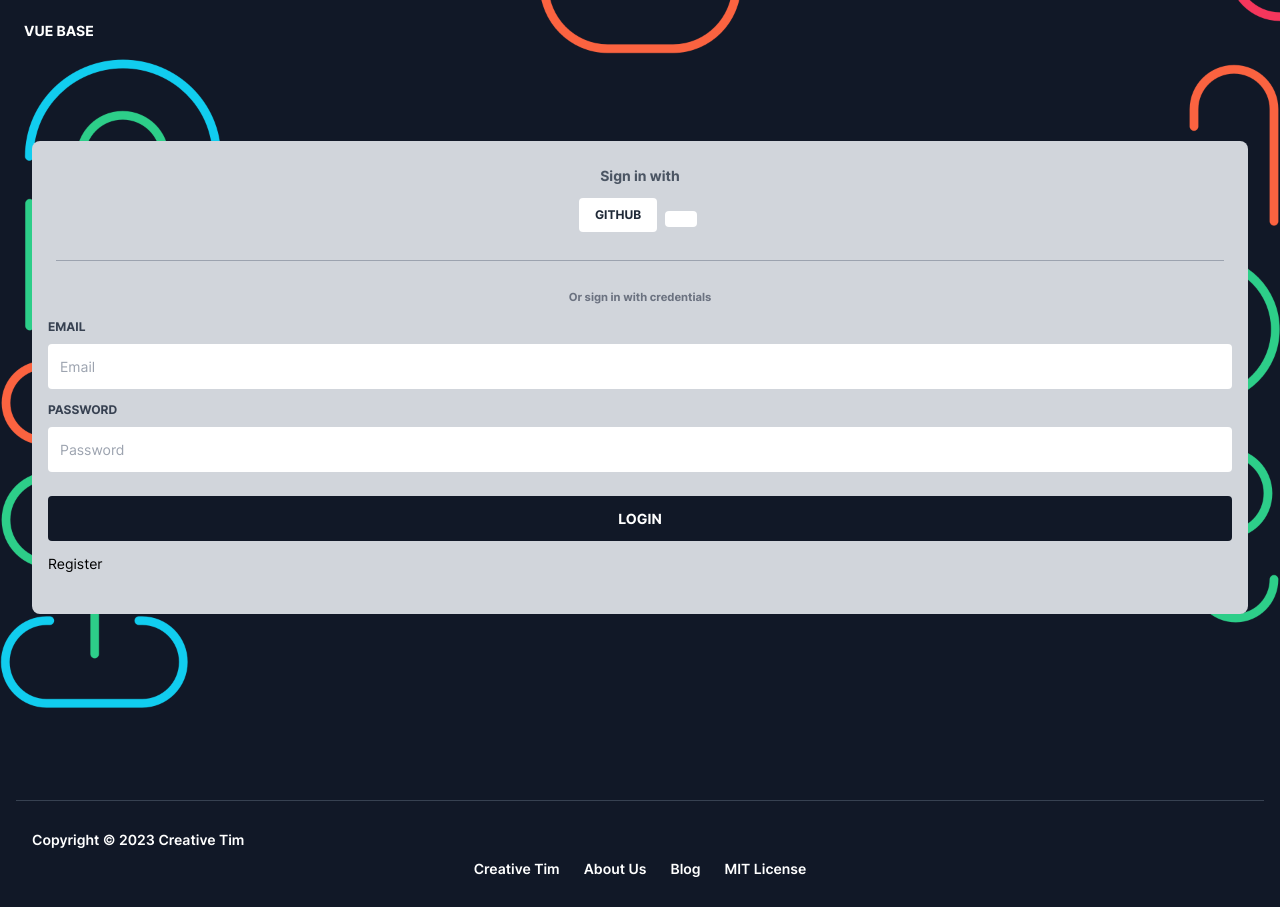
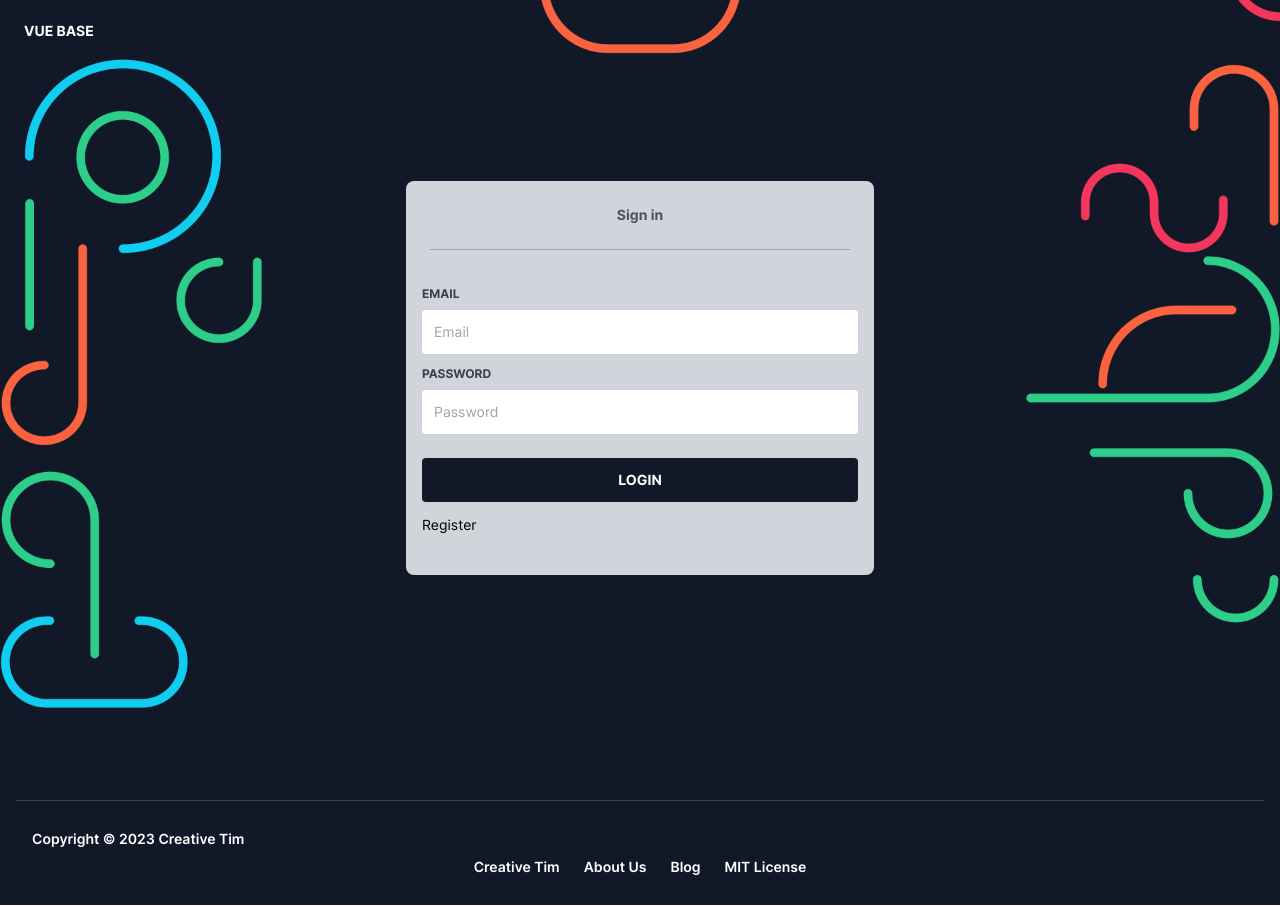
Before and after one commit to hieplangsen/farm-shop, a Vue app in the folder vue-3-base-typescript/: page /login in a window 1280 px wide. Built offline with nearby package versions, Linux system fonts and the light colour scheme.

Commit message:
fix some bug

```diff
--- a/vue-3-base-typescript/src/layout/HeaderNotAuth.vue
+++ b/vue-3-base-typescript/src/layout/HeaderNotAuth.vue
@@ -5,6 +5,7 @@ import { useRouter } from "vue-router";
 
 const userStore = useUserStore();
 const router = useRouter();
+import {removeAccessToken} from "@/composables/useLocalStorage"
 
 onMounted(async () => {
 	try {
@@ -15,6 +16,12 @@ onMounted(async () => {
 		console.log("1");
 	}
 });
+
+const logoutBtn = () => {
+	removeAccessToken()
+	router.push('/login')
+}
+
 </script>
 
 <template>
@@ -32,12 +39,12 @@ onMounted(async () => {
 			<div className="h-[40px] flex items-center gap-1">
 				<img className="max-h-[40px] w-[30px]" src="@/assets/svg/user.svg" alt="" />
 				<div className="flex flex-col items-center">
-					<div v-if="userStore && userStore.userCurrent && Object.keys(userStore.userCurrent).length" className="cursor-pointer hover:underline" @click="router.push('/login')">
+					<div v-if="userStore && userStore.userCurrent && Object.keys(userStore.userCurrent).length" className="cursor-pointer hover:underline" @click="logoutBtn">
 						{{ userStore.userCurrent.email }}
 					</div>
 					<div v-else @click="router.push('/login')" className="cursor-pointer">Đăng nhập/ Đăng ký</div>
 
-					<div className="cursor-pointer hover:underline">Tài khoản của tôi</div>
+					<div v-if="userStore && userStore.userCurrent && Object.keys(userStore.userCurrent).length" className="cursor-pointer hover:underline"> {{userStore.userCurrent.token}} coin</div>
 				</div>
 			</div>
 			<div className="cursor-pointer hover:underline h-[40px] flex items-center gap-1">
--- a/vue-3-base-typescript/src/views/auth/Login.vue
+++ b/vue-3-base-typescript/src/views/auth/Login.vue
@@ -63,36 +63,20 @@ const handleLogin = async () => {
 				></div>
 				<div class="container mx-auto px-4 h-full">
 					<div class="flex content-center items-center justify-center h-full">
-						<div class="w-full lg:w-4/12 px-4">
+						<div class="w-[500px] px-4">
 							<div class="relative flex flex-col min-w-0 break-words w-full mb-6 shadow-lg rounded-lg bg-gray-300 border-0">
 								<div class="rounded-t mb-0 px-6 py-6">
 									<div class="text-center mb-3">
-										<h6 class="text-gray-600 text-sm font-bold">Sign in with</h6>
+										<h6 class="text-gray-600 text-sm font-bold">Sign in</h6>
 									</div>
 									<div class="btn-wrapper text-center">
-										<button
-											class="bg-white active:bg-gray-100 text-gray-800 px-4 py-2 rounded outline-none focus:outline-none mr-2 mb-1 uppercase shadow hover:shadow-md inline-flex items-center font-bold text-xs"
-											type="button"
-											style="transition: all 0.15s ease 0s"
-											disabled
-										>
-											<!-- <img alt="..." class="w-5 mr-1" src="src/assets/svg/github.svg" /> -->
-											<div>Github</div>
-										</button>
-										<button
-											class="bg-white active:bg-gray-100 text-gray-800 px-4 py-2 rounded outline-none focus:outline-none mr-1 mb-1 uppercase shadow hover:shadow-md inline-flex items-center font-bold text-xs"
-											type="button"
-											disabled
-											style="transition: all 0.15s ease 0s"
-										>
-											<!-- <img alt="..." class="w-5 mr-1" src="src/assets/svg/google.svg" />Google -->
-										</button>
+
 									</div>
 									<hr class="mt-6 border-b-1 border-gray-400" />
 								</div>
 								<div class="flex-auto px-4 lg:px-10 py-10 pt-0">
 									<div class="text-gray-500 text-center mb-3 font-bold">
-										<small>Or sign in with credentials</small>
+
 									</div>
 									<form>
 										<div v-if="!isLogin" class="relative w-full mb-3">
--- a/vue-3-base-typescript/src/views/layoutNotAuth/DetailNotAuth.vue
+++ b/vue-3-base-typescript/src/views/layoutNotAuth/DetailNotAuth.vue
@@ -50,7 +50,10 @@ const rateOn = async () => {
 		<div class="flex flex-col gap-2">
 			<textarea v-model="desRate" class="outline-none border border-[#eee] w-[500px] h-[100px] p-2" placeholder="nhập đánh giá" />
 			<!-- <input type="file" /> -->
+			<div v-if="userStore && userStore.userCurrent && Object.keys(userStore.userCurrent).length">
 			<button @click="rateOn" type="button" class="border bg-green-400 p-2 rounded-lg w-[100px] mx-auto">Xác nhận</button>
+			 </div>
+			 <div @click="router.push('/login')" v-else type="button" class="border bg-green-400 p-2 rounded-lg w-[200px] mx-auto flex justify-center text-white cursor-pointer"> Đăng nhập để đánh giá </div>
 		</div>
 	</div>
 	<FooterNotAuth />
--- a/vue-3-base-typescript/src/views/layoutNotAuth/HomeNotAuth.vue
+++ b/vue-3-base-typescript/src/views/layoutNotAuth/HomeNotAuth.vue
@@ -59,15 +59,15 @@ getData();
 					<img className="w-4" src="@/assets/svg/down.svg" />
 				</div>
 				<div className="text-base font-semibold text-primary cursor-pointer uppercase hover:underline flex items-center gap-2">
-					Danh sách đánh giá xấu
+					Từ chối kiểm duyệt
 					<img className="w-4" src="@/assets/svg/down.svg" />
 				</div>
-				<div className="text-base font-semibold text-primary cursor-pointer uppercase hover:underline flex items-center gap-2">
-					Danh sách chờ đánh giá
+				<div @click="router.push('list-pending')" className="text-base font-semibold text-primary cursor-pointer uppercase hover:underline flex items-center gap-2">
+					Chờ kiểm duyệt
 					<img className="w-4" src="@/assets/svg/down.svg" />
 				</div>
-				<div className="text-base font-semibold text-primary cursor-pointer uppercase hover:underline flex items-center gap-2">
-					Danh sách đã đánh giá
+				<div @click="router.push('list-accept')" className="text-base font-semibold text-primary cursor-pointer uppercase hover:underline flex items-center gap-2">
+					Đã kiểm duyệt
 					<img className="w-4" src="@/assets/svg/down.svg" />
 				</div>
 			</div>
--- a/vue-3-base-typescript/tailwind.config.js
+++ b/vue-3-base-typescript/tailwind.config.js
@@ -3,18 +3,6 @@ export default {
 	theme: {
 		boxShadow: {
 			custom: " 0px 1px 3px rgba(0, 0, 0, 0.1), 0px 1px 2px rgba(0, 0, 0, 0.06)"
-		},
-		fontSize: {
-			xs: "0.75rem",
-			sm: "0.875rem",
-			base: "1rem",
-			lg: "1.125rem",
-			xl: "1.25rem",
-			"2xl": "1.5rem",
-			"3xl": "1.875rem",
-			"4xl": "2.25rem",
-			"5xl": "3rem",
-			"6xl": "4rem"
 		},
 		extend: {
 			backgroundImage: {
@@ -23,7 +11,6 @@ export default {
 			},
 			spacing: {},
 			flex: {},
-			width: {},
 			height: {},
 			maxHeight: {},
 			fontFamily: {
@@ -32,7 +19,6 @@ export default {
 			boxShadow: {
 				"3xl": "0px 1px 3px rgba(0, 0, 0, 0.1), 0px 1px 2px rgba(0, 0, 0, 0.06)"
 			},
-			maxWidth: {},
 			zIndex: {},
 			colors: {
 				primary: "#7ED957",
```
Also changed, not shown: 1 other file (tests, documents, lock files or other folders).
